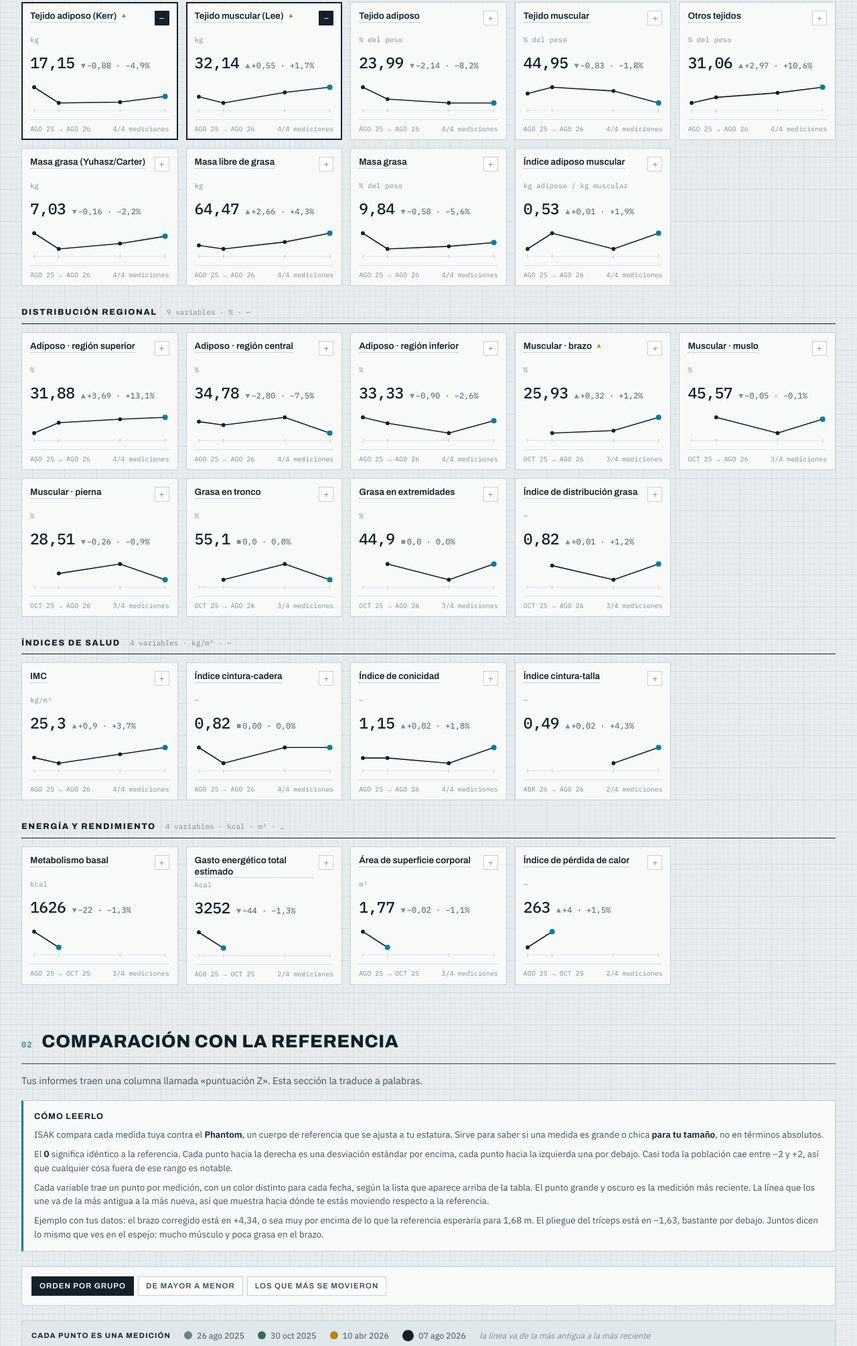
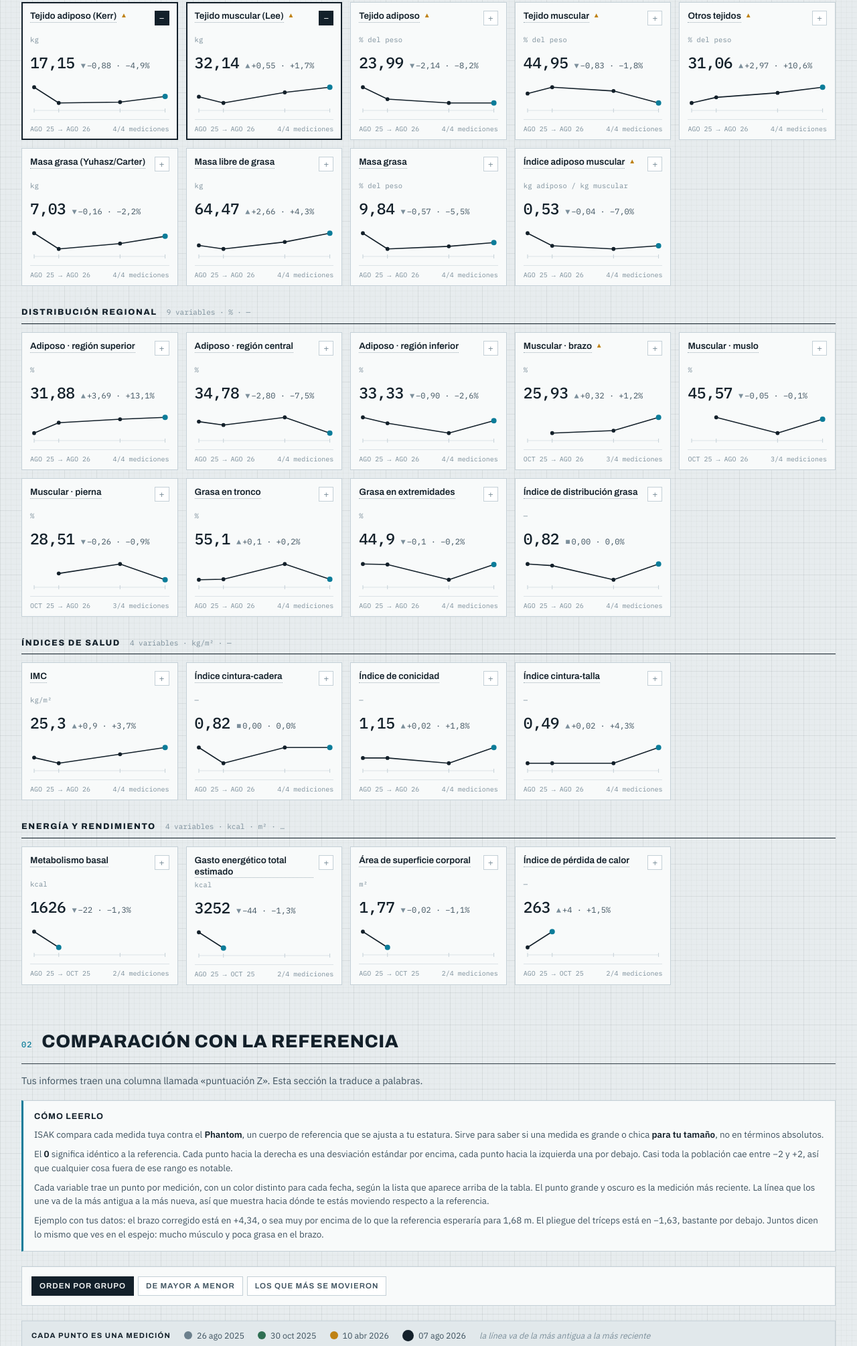
Before and after one commit to ctellaeche/Evolucion-composicion-corporal-ISAK, a plain HTML site: page index.html in a window 1280 px wide. Shown: the part 3270-5280 px from the top of the page at 67% size. Drawn offline with Linux system fonts and the light colour scheme.

Commit message:
Add files via upload

```diff
--- a/index.html
+++ b/index.html
@@ -511,22 +511,26 @@ const VARS = [
   {k:'pier', g:'per', n:'Pierna', u:'cm', v:[36.30,35.20,35.70,35.80], z:[0.65,0.17,0.45,0.42]},
 
   {k:'bcor', g:'cor', n:'Brazo corregido', u:'cm', v:[29.39,29.09,29.49,29.99], z:[4.03,3.87,4.15,4.34]},
-  {k:'mcor', g:'cor', n:'Muslo corregido', u:'cm', v:[51.23,51.82,51.92,52.70], z:[0.79,0.77,0.82,1.67],
-   flag:'El informe de ago 2026 recalcula la Z de abr 2026 como 1,51, no 0,82. El salto de la Z de muslo es un cambio de referencia, no tuyo.'},
+  {k:'mcor', g:'cor', n:'Muslo corregido', u:'cm', v:[51.23,51.82,51.92,52.70], z:[1.26,1.43,1.51,1.67],
+   flag:'Serie corregida. Los informes viejos copiaban aquí la Z del muslo medio sin descontar el pliegue (0,79 · 0,77 · 0,82). El comparativo de ago 2026 lo arregló y republicó ago 2025 como 1,26 y abr 2026 como 1,51. Oct 2025 se recalculó con el mismo phantom (P 47,34 · s 3,59).'},
   {k:'pcor', g:'cor', n:'Pierna corregida', u:'cm', v:[33.16,32.69,33.50,32.97], z:[1.70,1.46,1.95,1.59]},
   {k:'difb', g:'cor', n:'Dif. brazo contraído − relajado', u:'cm', v:[2.6,1.9,2.6,2.7]},
 
   {k:'adip', g:'com', n:'Tejido adiposo (Kerr)', u:'kg', v:[18.03,16.52,16.60,17.15],
-   flag:'El perfil completo reporta 17,04 kg con 8 pliegues. El valor de 18,03 es el mismo día recalculado con 6 pliegues, que es lo comparable con el resto.'},
+   flag:'El perfil completo reporta 17,04 kg con 8 pliegues. Los 18,03 son el mismo día recalculado con 6 pliegues, y el comparativo de ago 2026 los confirma. Es la versión comparable con el resto de la serie.'},
   {k:'musc', g:'com', n:'Tejido muscular (Lee)', u:'kg', v:[31.59,31.23,31.84,32.14],
-   flag:'El perfil completo reporta 32,79 kg con el modelo de 5 componentes. 31,59 es el mismo día bajo el modelo tisular de los express.'},
-  {k:'pcta', g:'com', n:'Tejido adiposo', u:'% del peso', v:[26.13,24.51,23.99,23.99], derived:[true,false,false,false]},
-  {k:'pctm', g:'com', n:'Tejido muscular', u:'% del peso', v:[45.78,46.34,46.01,44.95], derived:[true,false,false,false]},
-  {k:'pcto', g:'com', n:'Otros tejidos', u:'% del peso', v:[28.09,29.15,30.00,31.06], derived:[true,false,false,false]},
-  {k:'gras', g:'com', n:'Masa grasa (Yuhasz/Carter)', u:'kg', v:[7.19,6.37,6.65,7.03], z:[null,null,0.72,0.95], derived:[true,false,false,false]},
-  {k:'mlg', g:'com', n:'Masa libre de grasa', u:'kg', v:[61.81,61.03,62.55,64.47], derived:[true,false,false,false]},
-  {k:'pctg', g:'com', n:'Masa grasa', u:'% del peso', v:[10.42,9.45,9.61,9.84], derived:[true,false,false,false]},
-  {k:'iam', g:'com', n:'Índice adiposo muscular', u:'kg adiposo / kg muscular', v:[0.52,0.53,0.52,0.53]},
+   flag:'Ago 2025 tiene tres cifras publicadas: 32,79 kg en el perfil completo (modelo de 5 componentes), 31,59 en el express de oct 2025 y 31,55 en el comparativo de ago 2026. Aquí se usa 31,59; los 40 g de diferencia con 31,55 no cambian ninguna conclusión.'},
+  {k:'pcta', g:'com', n:'Tejido adiposo', u:'% del peso', v:[26.13,24.51,23.99,23.99], derived:[true,false,false,false],
+   flag:'El comparativo de ago 2026 publica 25,76 % para esa sesión, cifra que solo cuadra si se divide entre 70,0 kg. El encabezado de ese mismo informe dice 69,0 kg. Aquí se usa 69,0, igual que en las otras tres sesiones.'},
+  {k:'pctm', g:'com', n:'Tejido muscular', u:'% del peso', v:[45.78,46.34,46.01,44.95], derived:[true,false,false,false],
+   flag:'Misma situación que el porcentaje adiposo: el comparativo publica 45,07 %, que corresponde a dividir entre 70,0 kg y no entre los 69,0 kg de su propio encabezado.'},
+  {k:'pcto', g:'com', n:'Otros tejidos', u:'% del peso', v:[28.09,29.15,30.00,31.06], derived:[true,false,false,false],
+   flag:'En kilos pasó de 19,38 a 22,21 en el año, casi 2,8 kg. Es hueso, órganos y masa residual, que no deberían moverse así. Es el número más frágil de toda la comparación y conviene no leerlo como un cambio real.'},
+  {k:'gras', g:'com', n:'Masa grasa (Yuhasz/Carter)', u:'kg', v:[7.19,6.37,6.65,7.03], z:[null,null,0.72,0.95]},
+  {k:'mlg', g:'com', n:'Masa libre de grasa', u:'kg', v:[61.81,61.03,62.55,64.47]},
+  {k:'pctg', g:'com', n:'Masa grasa', u:'% del peso', v:[10.41,9.45,9.61,9.84]},
+  {k:'iam', g:'com', n:'Índice adiposo muscular', u:'kg adiposo / kg muscular', v:[0.57,0.53,0.52,0.53], derived:[true,false,false,false],
+   flag:'Ago 2025 tiene dos cifras publicadas y ninguna es coherente: 0,52 en el perfil completo (17,04 ÷ 32,79, modelo de 5 componentes) y 0,54 en el comparativo (17,04 ÷ 31,55, que mezcla el adiposo de un modelo con el músculo del otro). Con las dos masas del modelo express el valor es 18,03 ÷ 31,59 = 0,57, que es el que se grafica aquí.'},
 
   {k:'dsup', g:'dis', n:'Adiposo · región superior', u:'%', v:[28.19,30.63,31.44,31.88]},
   {k:'dcen', g:'dis', n:'Adiposo · región central', u:'%', v:[37.58,36.75,38.62,34.78]},
@@ -535,14 +539,14 @@ const VARS = [
    flag:'El perfil completo usa otra segmentación (miembro superior 24,10 · tórax 39,78 · miembro inferior 36,13) y no es comparable con brazo/muslo/pierna.'},
   {k:'mmsl', g:'dis', n:'Muscular · muslo', u:'%', v:[null,45.62,45.18,45.57]},
   {k:'mpie', g:'dis', n:'Muscular · pierna', u:'%', v:[null,28.77,29.16,28.51]},
-  {k:'gtro', g:'dis', n:'Grasa en tronco', u:'%', v:[null,55.10,58.10,55.10]},
-  {k:'gext', g:'dis', n:'Grasa en extremidades', u:'%', v:[null,44.90,41.90,44.90]},
-  {k:'idg', g:'dis', n:'Índice de distribución grasa', u:'—', v:[null,0.81,0.72,0.82]},
+  {k:'gtro', g:'dis', n:'Grasa en tronco', u:'%', v:[55.00,55.10,58.10,55.10]},
+  {k:'gext', g:'dis', n:'Grasa en extremidades', u:'%', v:[45.00,44.90,41.90,44.90]},
+  {k:'idg', g:'dis', n:'Índice de distribución grasa', u:'—', v:[0.82,0.81,0.72,0.82]},
 
   {k:'imc', g:'sal', n:'IMC', u:'kg/m²', v:[24.4,23.9,24.7,25.3]},
   {k:'icc', g:'sal', n:'Índice cintura-cadera', u:'—', v:[0.82,0.81,0.82,0.82]},
   {k:'icon', g:'sal', n:'Índice de conicidad', u:'—', v:[1.13,1.13,1.12,1.15]},
-  {k:'ict', g:'sal', n:'Índice cintura-talla', u:'—', v:[null,null,0.47,0.49]},
+  {k:'ict', g:'sal', n:'Índice cintura-talla', u:'—', v:[0.47,0.47,0.47,0.49]},
 
   {k:'tmb', g:'ene', n:'Metabolismo basal', u:'kcal', v:[1648,1626,null,null]},
   {k:'get', g:'ene', n:'Gasto energético total estimado', u:'kcal', v:[3296,3252,null,null]},
@@ -586,9 +590,11 @@ const KERR5 = [
   ['Masa residual','8,22','2,49','#0B7C99']
 ];
 const NOTES = [
-  {h:'Dos modelos para la misma sesión', p:['El perfil completo de ago 2025 usa 8 pliegues y el fraccionamiento en 5 componentes de Kerr: 17,04 kg adiposo y 32,79 kg muscular. Los express recalculan ese mismo día con 6 pliegues y el modelo tisular: 18,03 kg y 31,59 kg.','En las series de esta página se usa la versión express, que es la única comparable a lo largo de las cuatro sesiones. El valor original del perfil completo aparece en el fraccionamiento en 5 componentes.']},
-  {h:'La Z de muslo corregido cambió de referencia', p:['El informe de abr 2026 se asigna Z 0,82. El informe de ago 2026 reescribe esa misma sesión como 1,51. Solo cambió el valor de referencia, no la medida: el perímetro corregido de abr 2026 es 51,92 cm en ambos.','Por eso el salto de 0,82 a 1,67 en la última sesión exagera un cambio que en centímetros fue de 0,78 cm.']},
-  {h:'Valores derivados', p:['Marcados con <code>·</code> en la tabla. La masa grasa de ago 2025 se calculó con la misma fórmula Yuhasz modificada por Carter que usan los informes: <code>%grasa = 0,1051 × Σ6 + 2,585</code>, verificada contra las tres sesiones donde sí viene reportada.','Los porcentajes de tejido son masa entre peso corporal, idéntico al procedimiento de los informes.']},
+  {h:'Dos modelos para la misma sesión', p:['El perfil completo de ago 2025 usa 8 pliegues y el fraccionamiento en 5 componentes de Kerr: 17,04 kg adiposo y 32,79 kg muscular. Los express recalculan ese mismo día con 6 pliegues y el modelo tisular: 18,03 kg y 31,59 kg.','En las series de esta página se usa la versión express, que es la única comparable a lo largo de las cuatro sesiones. El valor original del perfil completo aparece en el fraccionamiento en 5 componentes.','Mezclar los dos modelos es el error más fácil de cometer con estos informes, y el propio comparativo cae en él: su análisis escrito afirma que el músculo subió 0,59 kg partiendo de 31,55, mientras su tabla lista 32,79 para esa misma fecha. Bajo los números de esa tabla el músculo habría bajado 0,65 kg. Son dos definiciones distintas, no dos mediciones.']},
+  {h:'La Z de muslo corregido tenía un error y ya se corrigió', p:['Los primeros tres informes copiaban en «Z muslo corregido» la Z del muslo medio sin descontar el pliegue: 0,79 · 0,77 · 0,82, idénticas a las del perímetro crudo en la misma página. Con brazo y pierna no pasaba.','El comparativo de ago 2026 lo arregló y republicó ago 2025 como 1,26 y abr 2026 como 1,51. Oct 2025 nunca se republicó, así que se recalculó aquí con el mismo phantom que reproduce las otras tres (P 47,34 · s 3,59) y da 1,43.','La serie corregida es 1,26 → 1,43 → 1,51 → 1,67: una subida sostenida, no el salto brusco que sugerían los informes viejos.']},
+  {h:'Valores derivados', p:['Marcados con <code>·</code> en la tabla. Quedan pocos: el comparativo de ago 2026 publicó por fin la masa grasa (7,19 kg), la masa libre de grasa (61,81 kg), el índice cintura-talla, el de distribución grasa y el reparto tronco/extremidades de ago 2025, y todos coinciden exactamente con lo que se había calculado aquí.','Siguen derivados los porcentajes de tejido de ago 2025 y el índice adiposo muscular de esa misma sesión, porque las cifras publicadas para ellos son internamente incoherentes. El detalle está en la ficha de cada variable.']},
+  {h:'Faltan informes de dos sesiones', p:['El informe de abr 2026 se numera «3/5» y el de ago 2026 «6/6». Las gráficas del comparativo dibujan además una quinta fecha, <code>11-04-2026</code>, un día después de la sesión de abril.','O sea que en el sistema de tu antropometrista hay evaluaciones sin PDF. Esta página solo cubre las cuatro de las que tienes informe completo.']},
+  {h:'La sumatoria de 89 mm del análisis escrito', p:['La página de análisis del comparativo dice que los pliegues llegaron a 89,0 mm en abril y que después bajaron a 69,0. Las tablas del mismo documento listan abril en 66,8 mm, y su propia gráfica muestra 6,7 kg de masa grasa ese día, cifra imposible con 89 mm (Yuhasz daría 8,3 kg).','Los 89 mm salen de la serie 11-04-2026, la que no tiene informe. Con tus datos documentados el tramo de abril a agosto fue de 66,8 a 69,0 mm, es decir una subida de 2,2 mm.','Ese mismo texto llama «rango de trabajo saludable» a 55-75 mm, mientras que las observaciones de ago 2025 fijaban el objetivo por debajo de 50 mm.']},
   {h:'La talla se mueve', p:['168,1 → 168,1 → 167,4 → 168,2 cm. Los 0,8 cm de diferencia son variación normal de medición, pero el IMC los amplifica: parte del salto de 24,7 a 25,3 viene de ahí y no del peso.','Los índices que dependen de la talla (IMC, cintura-talla, superficie corporal) heredan ese ruido.']},
   {h:'Distribución muscular no comparable en 2025', p:['El perfil completo reparte el músculo en miembro superior 24,10 %, tórax 39,78 % y miembro inferior 36,13 %. Los express lo reparten en brazo, muslo y pierna. Son segmentaciones distintas, así que la serie arranca en oct 2025.']},
   {h:'Días entre mediciones', p:['65, 162 y 119 días. El tramo largo entre oct 2025 y abr 2026 concentra buena parte del cambio, y cualquier lectura de "ritmo por mes" debe pesarse por esos intervalos. La regla de tu antropometrista para orientarse: cada 5 mm de suma de pliegues equivalen a cerca de 1 kg de grasa corporal.']}
@@ -660,7 +666,7 @@ pcta:{q:'Qué porcentaje de tu peso es tejido adiposo.',c:'Tejido adiposo ÷ mas
 pctm:{q:'Qué porcentaje de tu peso es tejido muscular.',c:'Tejido muscular ÷ masa corporal × 100.',s:'Puede bajar aunque los kilos de músculo suban, si el peso total sube más rápido. Conviene leerlo junto a los kilos absolutos.'},
 pcto:{q:'Todo lo que no es músculo ni tejido adiposo: hueso, piel, órganos y masa residual.',c:'Masa corporal menos tejido adiposo menos tejido muscular, dividido entre la masa corporal.',s:'Es en buena parte estructura fija. Si sube mucho de golpe, suele indicar variación de hidratación o ruido de medición más que un cambio real.'},
 gras:{q:'Los kilos de lípido corporal según un modelo de dos componentes.',c:'Yuhasz modificado por Carter: <code>%grasa = 0,1051 × Σ6 pliegues + 2,585</code>, multiplicado por la masa corporal.',s:'Al depender solo de los pliegues, se mueve exactamente igual que la suma de 6. No es lo mismo que el tejido adiposo de Kerr.'},
-mlg:{q:'Todo el peso que no es grasa: músculo, hueso, órganos y agua.',c:'Masa corporal menos masa grasa.',s:'En una etapa de ganancia, lo deseable es que suba más que la masa grasa. Es el mejor resumen de una sola cifra para saber si el aumento de peso fue útil.'},
+mlg:{q:'Todo el peso que no es grasa: músculo, hueso, órganos y agua.',c:'Masa corporal menos masa grasa.',s:'En una etapa de ganancia, lo deseable es que suba más que la masa grasa, y aquí subió 2,66 kg. Ojo con sobreinterpretarla: al salir solo de pliegues y peso, no puede distinguir músculo de glucógeno ni de agua. Es «peso ganado que el modelo no asignó a grasa», nada más específico.'},
 pctg:{q:'La fracción de tu peso que es grasa.',c:'La misma fórmula de Yuhasz aplicada a la suma de 6 pliegues, sin multiplicar por el peso.',s:'Al no depender del peso, aísla el cambio de adiposidad del cambio de tamaño. Es la lectura más limpia de si estás más magro o menos.'},
 iam:{q:'Cuántos kilos de grasa transporta cada kilo de músculo.',c:'Tejido adiposo ÷ tejido muscular.',s:'Mientras más bajo, más eficiente el desplazamiento. Se mantiene estable si músculo y grasa crecen en la misma proporción, aunque el peso cambie.'},
 
```
